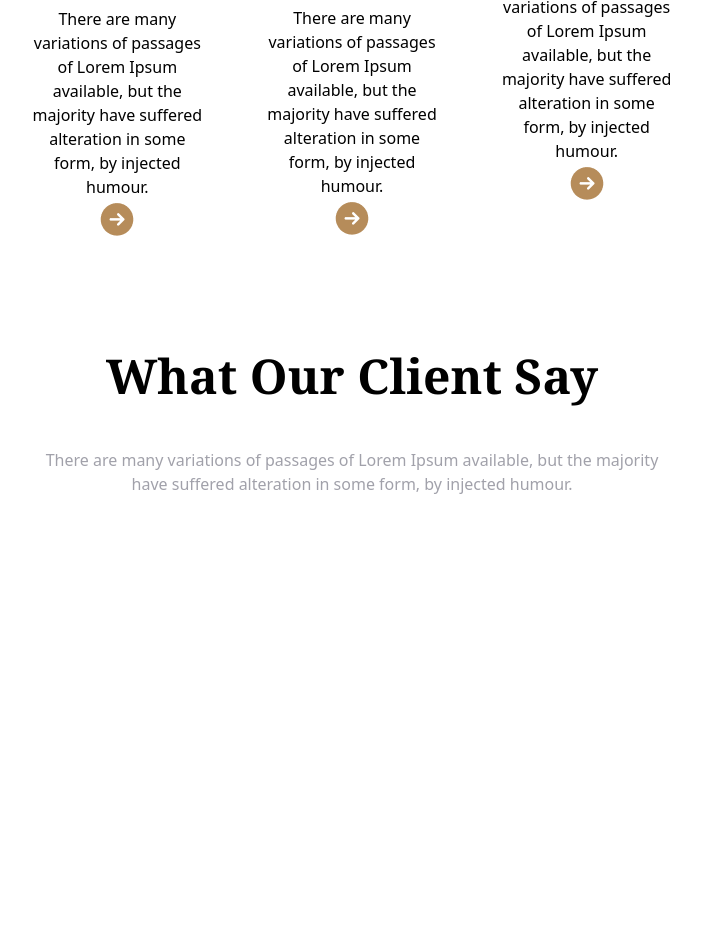
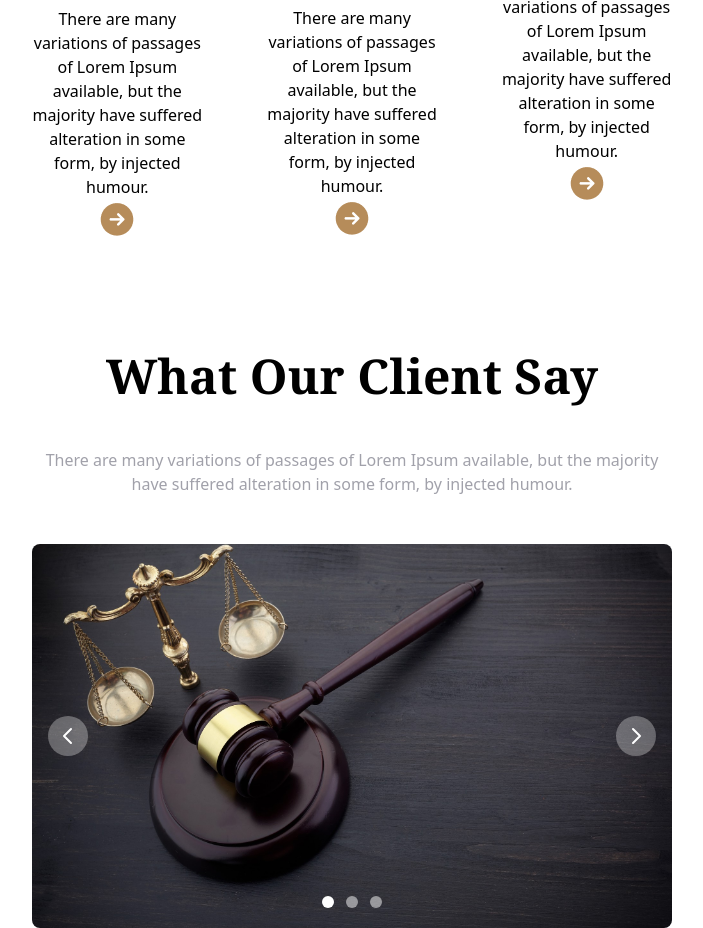
Before and after one commit to tanveer19/A03-legal-solutions, a plain HTML site: page index.html in a window 1280 px wide. Shown: the part 1964-2892 px from the top of the page, without its empty margins (288-991 px from the left). Before the commit the page ends 2508 px from the top, so only its background shows below. Drawn offline with nearby package versions, Linux system fonts and the light colour scheme.

Commit message:
added carousel

```diff
--- a/index.html
+++ b/index.html
@@ -6,6 +6,11 @@
     <meta name="viewport" content="width=device-width, initial-scale=1.0" />
     <title>Legal Solutions</title>
     <script src="https://cdn.tailwindcss.com"></script>
+    <link
+      href="https://cdnjs.cloudflare.com/ajax/libs/flowbite/1.6.3/flowbite.min.css"
+      rel="stylesheet"
+    />
+    <style></style>
   </head>
   <body class="container mx-auto">
     <header>
@@ -204,7 +209,7 @@
         </article>
       </section>
 
-      <!-- clients -->
+      <!-- our clients -->
       <section>
         <h2 class="text-5xl mt-28 text-center font-extrabold font-serif font">
           What Our Client Say
@@ -215,7 +220,125 @@
           have suffered alteration in some form, by injected humour.
         </p>
       </section>
+      <!-- Flowbite carousel start -->
+
+      <div id="default-carousel" class="relative" data-carousel="static">
+        <!-- Carousel wrapper -->
+        <div class="relative h-56 overflow-hidden rounded-lg md:h-96">
+          <!-- Item 1 -->
+          <div class="hidden duration-700 ease-in-out" data-carousel-item>
+            <span
+              class="absolute text-2xl font-semibold text-white -translate-x-1/2 -translate-y-1/2 top-1/2 left-1/2 sm:text-3xl dark:text-gray-800"
+              >First Slide</span
+            >
+
+            <img
+              src="images/slider-1.jpg"
+              class="absolute block w-full -translate-x-1/2 -translate-y-1/2 top-1/2 left-1/2"
+              alt="..."
+            />
+          </div>
+
+          <!-- Item 2 -->
+          <div class="hidden duration-700 ease-in-out" data-carousel-item>
+            <img
+              src="images/slider-2.jpg"
+              class="absolute block w-full -translate-x-1/2 -translate-y-1/2 top-1/2 left-1/2"
+              alt="..."
+            />
+          </div>
+          <!-- Item 3 -->
+          <div class="hidden duration-700 ease-in-out" data-carousel-item>
+            <img
+              src="images/slider-3.jpg"
+              class="absolute block w-full -translate-x-1/2 -translate-y-1/2 top-1/2 left-1/2"
+              alt="..."
+            />
+          </div>
+        </div>
+        <!-- Slider indicators -->
+        <div
+          class="absolute z-30 flex space-x-3 -translate-x-1/2 bottom-5 left-1/2"
+        >
+          <button
+            type="button"
+            class="w-3 h-3 rounded-full"
+            aria-current="false"
+            aria-label="Slide 1"
+            data-carousel-slide-to="0"
+          ></button>
+          <button
+            type="button"
+            class="w-3 h-3 rounded-full"
+            aria-current="false"
+            aria-label="Slide 2"
+            data-carousel-slide-to="1"
+          ></button>
+          <button
+            type="button"
+            class="w-3 h-3 rounded-full"
+            aria-current="false"
+            aria-label="Slide 3"
+            data-carousel-slide-to="2"
+          ></button>
+        </div>
+        <!-- Slider controls -->
+        <button
+          type="button"
+          class="absolute top-0 left-0 z-30 flex items-center justify-center h-full px-4 cursor-pointer group focus:outline-none"
+          data-carousel-prev
+        >
+          <span
+            class="inline-flex items-center justify-center w-8 h-8 rounded-full sm:w-10 sm:h-10 bg-white/30 dark:bg-gray-800/30 group-hover:bg-white/50 dark:group-hover:bg-gray-800/60 group-focus:ring-4 group-focus:ring-white dark:group-focus:ring-gray-800/70 group-focus:outline-none"
+          >
+            <svg
+              aria-hidden="true"
+              class="w-5 h-5 text-white sm:w-6 sm:h-6 dark:text-gray-800"
+              fill="none"
+              stroke="currentColor"
+              viewBox="0 0 24 24"
+              xmlns="http://www.w3.org/2000/svg"
+            >
+              <path
+                stroke-linecap="round"
+                stroke-linejoin="round"
+                stroke-width="2"
+                d="M15 19l-7-7 7-7"
+              ></path>
+            </svg>
+            <span class="sr-only">Previous</span>
+          </span>
+        </button>
+        <button
+          type="button"
+          class="absolute top-0 right-0 z-30 flex items-center justify-center h-full px-4 cursor-pointer group focus:outline-none"
+          data-carousel-next
+        >
+          <span
+            class="inline-flex items-center justify-center w-8 h-8 rounded-full sm:w-10 sm:h-10 bg-white/30 dark:bg-gray-800/30 group-hover:bg-white/50 dark:group-hover:bg-gray-800/60 group-focus:ring-4 group-focus:ring-white dark:group-focus:ring-gray-800/70 group-focus:outline-none"
+          >
+            <svg
+              aria-hidden="true"
+              class="w-5 h-5 text-white sm:w-6 sm:h-6 dark:text-gray-800"
+              fill="none"
+              stroke="currentColor"
+              viewBox="0 0 24 24"
+              xmlns="http://www.w3.org/2000/svg"
+            >
+              <path
+                stroke-linecap="round"
+                stroke-linejoin="round"
+                stroke-width="2"
+                d="M9 5l7 7-7 7"
+              ></path>
+            </svg>
+            <span class="sr-only">Next</span>
+          </span>
+        </button>
+      </div>
+      <!-- Flowbite carousel ends -->
     </main>
     <footer></footer>
+    <script src="https://cdnjs.cloudflare.com/ajax/libs/flowbite/1.6.3/flowbite.min.js"></script>
   </body>
 </html>
```
Also changed, not shown: images/slider-1.jpg (added), images/slider-2.jpg (added), images/slider-3.jpg (added).
